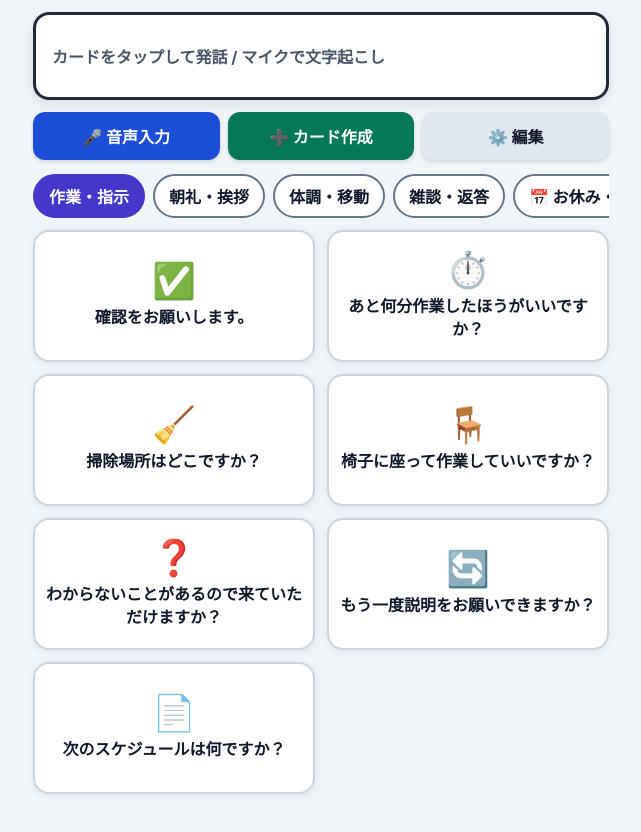
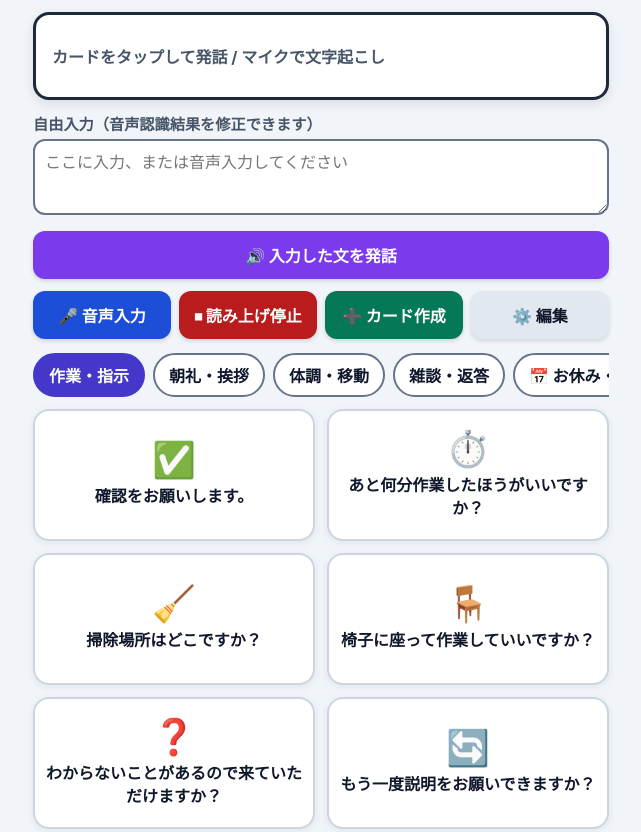
Before and after one commit to knodaasutri-gif/taptalk-mobile, a plain HTML site: page index.html in a window 1280 px wide. Shown: the top 832 px of the page, without its empty margins (319-960 px from the left). Drawn offline with Linux system fonts and the light colour scheme.

Commit message:
自由入力機能の入力連動および発話処理の改修

```diff
--- a/index.html
+++ b/index.html
@@ -14,8 +14,13 @@
       <span id="speechText" hidden></span>
     </section>
 
+    <label class="custom-text-label" for="customTextInput">自由入力（音声認識結果を修正できます）</label>
+    <textarea id="customTextInput" rows="2" maxlength="200" placeholder="ここに入力、または音声入力してください"></textarea>
+    <button class="btn btn-custom-speak" id="customSpeakBtn" type="button">🔊 入力した文を発話</button>
+
     <section class="action-bar" aria-label="操作">
       <button class="btn btn-mic" id="micBtn" type="button">🎤 音声入力</button>
+      <button class="btn btn-stop" id="stopSpeechBtn" type="button">⏹ 読み上げ停止</button>
       <button class="btn btn-add" id="addBtn" type="button">➕ カード作成</button>
       <button class="btn btn-manage" id="manageBtn" type="button" aria-pressed="false">⚙️ 編集</button>
     </section>
--- a/script.js
+++ b/script.js
@@ -9,7 +9,7 @@
     { id: 'chat', name: '雑談・返答', cards: [['😊','ありがとうございます！'],['👉','今、お時間いいですか？'],['👏','そうなんですね！'],['🎮','趣味やお話しをしませんか？'],['🍱','一緒にお昼どうですか？']] },
     { id: 'leave', name: '📅 お休み・遅刻', cards: [] }
   ];
-  const state = { cards: [], categoryId: 'work', managing: false, editingId: null, listening: false, recognition: null, audioContext: null, storageAvailable: true };
+  const state = { cards: [], categoryId: 'work', managing: false, editingId: null, listening: false, recognition: null, recognitionRunning: false, recognitionStarting: false, shouldListen: false, recognitionRestartTimer: null, cardTapLocked: false, audioContext: null, storageAvailable: true };
   const $ = (id) => document.getElementById(id);
   const defaultCards = () => categories.flatMap((category) => category.cards.map(([emoji, text], index) => ({ id: `${category.id}-${index + 1}`, category: category.id, emoji, text, isCustom: false, createdAt: null })));
 
@@ -46,7 +46,9 @@
   function playChime() {
     try { const AudioContext = window.AudioContext || window.webkitAudioContext; if (!AudioContext) return; state.audioContext ||= new AudioContext(); if (state.audioContext.state === 'suspended') state.audioContext.resume(); const now = state.audioContext.currentTime; const oscillator = state.audioContext.createOscillator(); const gain = state.audioContext.createGain(); oscillator.frequency.setValueAtTime(587.33, now); oscillator.frequency.exponentialRampToValueAtTime(880, now + .1); gain.gain.setValueAtTime(.08, now); gain.gain.exponentialRampToValueAtTime(.0001, now + .12); oscillator.connect(gain).connect(state.audioContext.destination); oscillator.start(now); oscillator.stop(now + .12); } catch (error) { /* audio is optional */ }
   }
-  function speak(text) { updateDisplay(text); if (!window.speechSynthesis) return; window.speechSynthesis.cancel(); const utterance = new SpeechSynthesisUtterance(text); utterance.lang = 'ja-JP'; utterance.rate = 1; utterance.pitch = 1; window.speechSynthesis.speak(utterance); }
+  function stopSpeaking() { if (window.speechSynthesis) window.speechSynthesis.cancel(); }
+  function speak(text) { updateDisplay(text); if (!window.speechSynthesis || !text.trim()) return; stopSpeaking(); const utterance = new SpeechSynthesisUtterance(text); utterance.lang = 'ja-JP'; utterance.rate = 1; utterance.pitch = 1; window.speechSynthesis.speak(utterance); }
+  function speakCustomInput() { const input = $('customTextInput'); const text = input.value.trim(); if (!text) return; feedback(); speak(text); input.value = ''; }
   function currentCards() { return state.cards.filter((card) => card.category === state.categoryId); }
   function render() { renderTabs(); renderCards(); $('calendarSection').hidden = state.categoryId !== 'leave'; }
   function renderTabs() {
@@ -56,7 +58,7 @@
   function renderCards() {
     const grid = $('cardsGrid'); grid.replaceChildren(); const cards = currentCards();
     if (!cards.length) { const empty = document.createElement('p'); empty.className = 'empty-state'; empty.textContent = state.categoryId === 'leave' ? 'まだ連絡カードがありません。上の種別を選んで作成できます。' : 'カードがありません。'; grid.append(empty); return; }
-    cards.forEach((card) => { const element = document.createElement('article'); element.className = `card${state.managing ? ' is-manageable' : ''}`; element.setAttribute('role', 'button'); element.tabIndex = 0; element.setAttribute('aria-label', `${card.text}を発話`); const icon = document.createElement('span'); icon.className = 'card-icon'; icon.textContent = card.emoji; const text = document.createElement('span'); text.className = 'card-text'; text.textContent = card.text; element.append(icon, text); const activate = () => { if (state.managing) return; feedback(); speak(card.text); }; element.addEventListener('click', activate); element.addEventListener('keydown', (event) => { if (event.key === 'Enter' || event.key === ' ') { event.preventDefault(); activate(); } });
+    cards.forEach((card) => { const element = document.createElement('article'); element.className = `card${state.managing ? ' is-manageable' : ''}`; element.setAttribute('role', 'button'); element.tabIndex = 0; element.setAttribute('aria-label', `${card.text}を発話`); const icon = document.createElement('span'); icon.className = 'card-icon'; icon.textContent = card.emoji; const text = document.createElement('span'); text.className = 'card-text'; text.textContent = card.text; element.append(icon, text); const activate = () => { if (state.managing || state.cardTapLocked) return; state.cardTapLocked = true; window.setTimeout(() => { state.cardTapLocked = false; }, 450); feedback(); speak(card.text); }; element.addEventListener('click', activate); element.addEventListener('keydown', (event) => { if (event.key === 'Enter' || event.key === ' ') { event.preventDefault(); activate(); } });
       const actions = document.createElement('span'); actions.className = 'card-edit-actions'; const edit = document.createElement('button'); edit.type = 'button'; edit.className = 'edit-card-btn'; edit.textContent = '✎'; edit.setAttribute('aria-label', 'カードを編集'); edit.addEventListener('click', (event) => { event.stopPropagation(); feedback(); openModal(card); }); const remove = document.createElement('button'); remove.type = 'button'; remove.className = 'delete-card-btn'; remove.textContent = '×'; remove.setAttribute('aria-label', 'カードを削除'); remove.addEventListener('click', (event) => { event.stopPropagation(); feedback(); deleteCard(card.id); }); actions.append(edit, remove); element.append(actions); grid.append(element); });
   }
   function openModal(card = null) { state.editingId = card?.id || null; $('modalTitle').textContent = card ? 'カードを編集' : '新しいカードを追加'; $('modalCategory').value = card?.category || state.categoryId; $('modalIcon').value = card?.emoji || '💬'; $('modalText').value = card?.text || ''; $('cardModal').hidden = false; $('modalText').focus(); }
@@ -69,9 +71,14 @@
   function formatTime(value) { if (!value) return ''; const [hours, minutes] = value.split(':').map(Number); return minutes ? `${hours}時${minutes}分` : `${hours}時`; }
   function createLeaveCard(type) { feedback(); const date = $('leaveDateInput').value; const time = formatTime($('leaveTimeInput').value); if (!date) { showToast('日付を選んでください'); return; } const dateText = formatDate(date); const templates = { full:['📅', `${dateText} は終日お休みします。`], late:['⏱️', `${dateText}${time ? ` ${time}頃に到着予定です（遅刻）。` : ' は遅刻します。'}`], early:['🏃', `${dateText}${time ? ` ${time}頃に早退します。` : ' は早退します。'}`], am:['🌅', `${dateText} は午前中お休みします。`], pm:['🌇', `${dateText} は午後からお休みします。`], hospital:['🏥', `${dateText}${time ? ` ${time}頃、通院のため遅れます。` : ' は通院のため遅れます。'}`] }; const [emoji, text] = templates[type]; state.cards.push({ id: `leave_${Date.now()}_${Math.random().toString(36).slice(2, 7)}`, category:'leave', emoji, text, isCustom:true, createdAt:new Date().toISOString() }); Storage.save(); renderCards(); speak(text); }
   function setListening(active) { state.listening = active; $('micBtn').classList.toggle('listening', active); $('micBtn').textContent = active ? '🛑 聞き取り中…' : '🎤 音声入力'; $('micBtn').setAttribute('aria-pressed', String(active)); }
-  function initRecognition() { const Recognition = window.SpeechRecognition || window.webkitSpeechRecognition; if (!Recognition) { $('micBtn').disabled = true; $('micBtn').textContent = '🎤 音声入力（非対応）'; return; } const recognition = state.recognition = new Recognition(); recognition.lang = 'ja-JP'; recognition.continuous = false; recognition.interimResults = true; recognition.onresult = (event) => { let transcript = ''; for (let i = event.resultIndex; i < event.results.length; i += 1) transcript += event.results[i][0].transcript; updateDisplay(transcript); }; recognition.onend = () => setListening(false); recognition.onerror = (event) => { if (event.error !== 'aborted') showToast('音声入力を開始できませんでした'); setListening(false); }; }
-  function toggleRecognition() { feedback(); if (!state.recognition) { showToast('お使いのブラウザは音声入力に対応していません'); return; } if (state.listening) { state.recognition.stop(); return; } try { state.recognition.start(); setListening(true); } catch (error) { setListening(false); } }
+  function syncRecognitionText(text) { updateDisplay(text); $('customTextInput').value = text; }
+  function clearRecognitionRestart() { window.clearTimeout(state.recognitionRestartTimer); state.recognitionRestartTimer = null; }
+  function startRecognition() { if (!state.recognition || state.recognitionRunning || state.recognitionStarting || !state.shouldListen) return; try { state.recognitionStarting = true; state.recognition.start(); } catch (error) { state.recognitionStarting = false; if (error.name !== 'InvalidStateError') { state.shouldListen = false; setListening(false); showToast('音声入力を開始できませんでした'); } } }
+  function scheduleRecognitionRestart() { clearRecognitionRestart(); if (!state.shouldListen) return; state.recognitionRestartTimer = window.setTimeout(startRecognition, 250); }
+  function stopRecognition() { state.shouldListen = false; clearRecognitionRestart(); if (state.recognitionRunning || state.recognitionStarting) { try { state.recognition.stop(); } catch (error) { /* recognition has already ended */ } } setListening(false); }
+  function initRecognition() { const Recognition = window.SpeechRecognition || window.webkitSpeechRecognition; if (!Recognition) { $('micBtn').disabled = true; $('micBtn').textContent = '🎤 音声入力（非対応）'; return; } const recognition = state.recognition = new Recognition(); recognition.lang = 'ja-JP'; recognition.continuous = true; recognition.interimResults = true; recognition.onstart = () => { state.recognitionStarting = false; state.recognitionRunning = true; setListening(true); }; recognition.onresult = (event) => { let finalText = ''; let interimText = ''; for (let i = 0; i < event.results.length; i += 1) { const result = event.results[i]; if (result.isFinal) finalText += result[0].transcript; else interimText += result[0].transcript; } syncRecognitionText(`${finalText}${interimText}`.trim()); }; recognition.onend = () => { state.recognitionStarting = false; state.recognitionRunning = false; if (state.shouldListen) scheduleRecognitionRestart(); else setListening(false); }; recognition.onerror = (event) => { if (event.error === 'aborted') return; if (['not-allowed', 'service-not-allowed', 'audio-capture'].includes(event.error)) { state.shouldListen = false; setListening(false); showToast('マイクを利用できません。ブラウザの権限を確認してください'); return; } if (event.error !== 'no-speech') showToast('音声入力が一時停止しました。再開します'); }; }
+  function toggleRecognition() { feedback(); if (!state.recognition) { showToast('お使いのブラウザは音声入力に対応していません'); return; } if (state.shouldListen) { stopRecognition(); return; } state.shouldListen = true; startRecognition(); }
   function toggleManage() { feedback(); state.managing = !state.managing; document.body.classList.toggle('manage-mode', state.managing); $('manageBtn').classList.toggle('is-active', state.managing); $('manageBtn').setAttribute('aria-pressed', String(state.managing)); $('manageBtn').textContent = state.managing ? '✅ 完了' : '⚙️ 編集'; renderCards(); }
-  function init() { state.cards = Storage.load(); $('leaveDateInput').value = localDateValue(new Date()); const select = $('modalCategory'); categories.forEach((category) => { const option = document.createElement('option'); option.value = category.id; option.textContent = category.name; select.append(option); }); $('micBtn').addEventListener('click', toggleRecognition); $('addBtn').addEventListener('click', () => { feedback(); openModal(); }); $('manageBtn').addEventListener('click', toggleManage); $('cancelModalBtn').addEventListener('click', closeModal); $('cardForm').addEventListener('submit', saveCard); $('cardModal').addEventListener('click', (event) => { if (event.target === $('cardModal')) closeModal(); }); document.querySelectorAll('[data-quick-date]').forEach((button) => button.addEventListener('click', () => setQuickDate(Number(button.dataset.quickDate)))); document.querySelectorAll('[data-leave-type]').forEach((button) => button.addEventListener('click', () => createLeaveCard(button.dataset.leaveType))); initRecognition(); render(); }
+  function init() { state.cards = Storage.load(); $('leaveDateInput').value = localDateValue(new Date()); const select = $('modalCategory'); categories.forEach((category) => { const option = document.createElement('option'); option.value = category.id; option.textContent = category.name; select.append(option); }); $('micBtn').addEventListener('click', toggleRecognition); $('stopSpeechBtn').addEventListener('click', () => { feedback(); stopSpeaking(); }); $('customSpeakBtn').addEventListener('click', speakCustomInput); $('customTextInput').addEventListener('keydown', (event) => { if (event.key === 'Enter' && !event.shiftKey) { event.preventDefault(); speakCustomInput(); } }); $('addBtn').addEventListener('click', () => { feedback(); openModal(); }); $('manageBtn').addEventListener('click', toggleManage); $('cancelModalBtn').addEventListener('click', closeModal); $('cardForm').addEventListener('submit', saveCard); $('cardModal').addEventListener('click', (event) => { if (event.target === $('cardModal')) closeModal(); }); document.querySelectorAll('[data-quick-date]').forEach((button) => button.addEventListener('click', () => setQuickDate(Number(button.dataset.quickDate)))); document.querySelectorAll('[data-leave-type]').forEach((button) => button.addEventListener('click', () => createLeaveCard(button.dataset.leaveType))); initRecognition(); render(); }
   document.addEventListener('DOMContentLoaded', init);
 })();
--- a/style.css
+++ b/style.css
@@ -8,11 +8,14 @@ button:focus-visible,input:focus-visible,select:focus-visible,textarea:focus-vis
 .speech-display { position:sticky; top:0; z-index:2; display:flex; align-items:center; min-height:88px; max-height:170px; overflow:auto; margin-bottom:12px; padding:16px; background:#fff; border:3px solid #1e293b; border-radius:16px; box-shadow:0 4px 12px #0f172a1a; }
 #speechText { font-size:1.35rem; font-weight:800; line-height:1.5; word-break:break-word; }
 #speechPlaceholder { color:var(--muted); font-size:1rem; font-weight:700; }
+.custom-text-label { display:block; margin:0 0 5px; color:var(--muted); font-size:.95rem; font-weight:800; }
+#customTextInput { width:100%; min-height:76px; margin:0 0 12px; padding:10px; border:2px solid #64748b; border-radius:12px; color:var(--text); background:#fff; line-height:1.45; resize:vertical; }
+.btn-custom-speak { width:100%; margin:0 0 12px; background:#7c3aed; }
 .action-bar,.modal-actions { display:flex; gap:8px; }
 .action-bar { margin-bottom:12px; }
 .btn { min-height:48px; flex:1; border:0; border-radius:12px; padding:10px 8px; color:#fff; font-weight:800; box-shadow:0 2px 4px #0f172a26; }
 .btn:active,.tab-btn:active,.type-btn:active,.card:active { transform:scale(.97); }
-.btn-mic { background:#1d4ed8; }.btn-mic.listening { background:#b91c1c; animation:pulse 1.4s infinite; }.btn-add,.btn-save { background:#047857; }.btn-manage { background:#e2e8f0; color:var(--text); }.btn-manage.is-active { background:#047857; color:#fff; }.btn-cancel { background:#fff; border:1px solid #64748b; color:var(--text); }
+.btn-mic { background:#1d4ed8; }.btn-mic.listening { background:#b91c1c; animation:pulse 1.4s infinite; }.btn-stop { background:#b91c1c; }.btn-add,.btn-save { background:#047857; }.btn-manage { background:#e2e8f0; color:var(--text); }.btn-manage.is-active { background:#047857; color:#fff; }.btn-cancel { background:#fff; border:1px solid #64748b; color:var(--text); }
 @keyframes pulse { 50% { opacity:.6; } }
 .tabs { display:flex; gap:8px; overflow-x:auto; padding:2px 0 10px; margin-bottom:2px; scrollbar-width:none; }.tabs::-webkit-scrollbar { display:none; }
 .tab-btn { flex:0 0 auto; min-height:44px; padding:8px 14px; border:2px solid #64748b; border-radius:22px; background:#fff; color:var(--text); font-weight:800; white-space:nowrap; }.tab-btn.active { background:var(--primary); border-color:var(--primary); color:#fff; }
```
